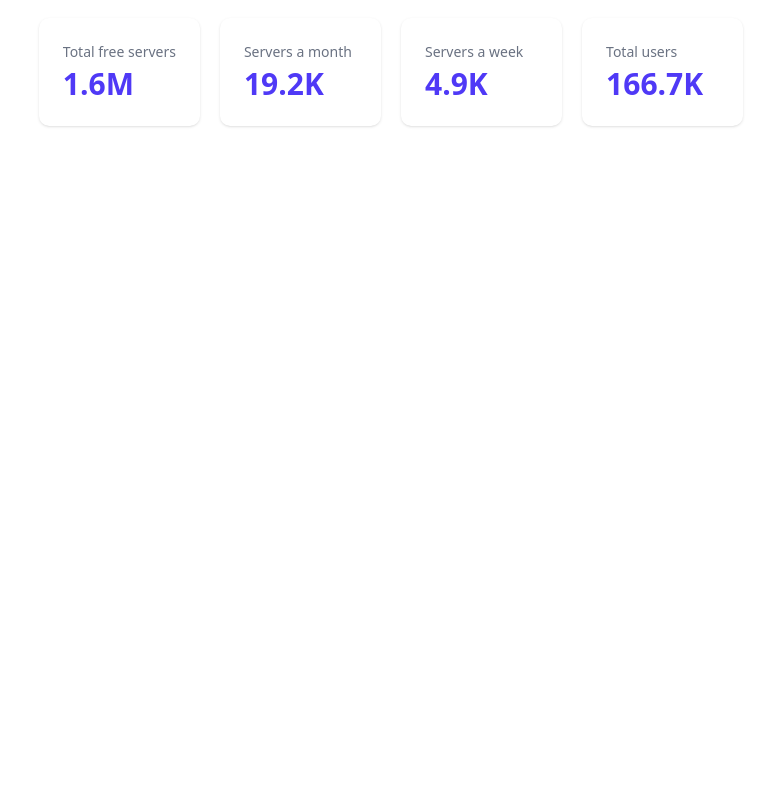
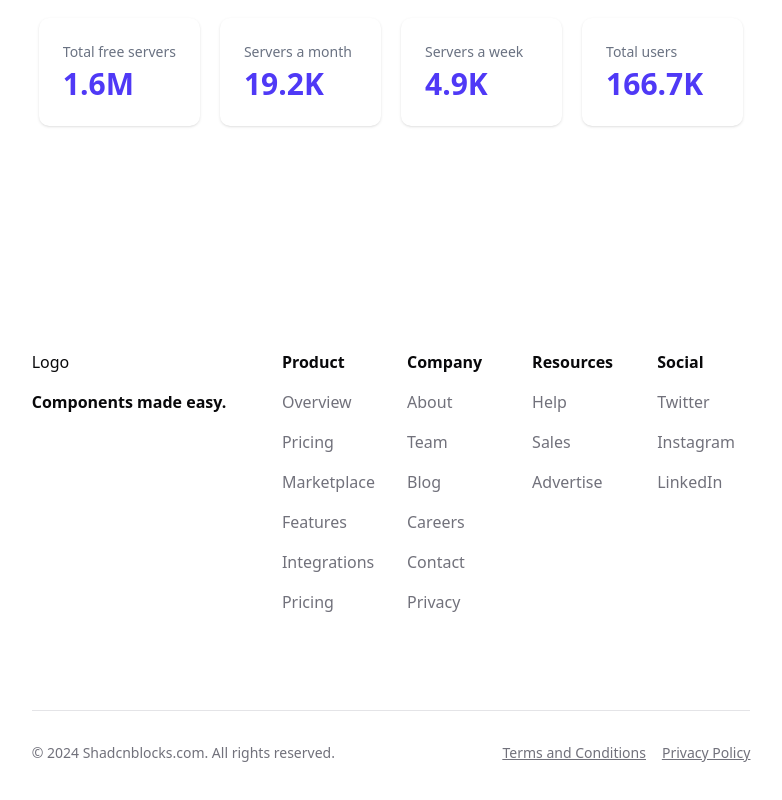
Before and after one commit to pikacoder44/ChatPika, a Next.js app: page / in a window 1280 px wide. Shown: the part 1080-1880 px from the top of the page, without its empty margins (249-1031 px from the left). Before the commit the page ends 1326 px from the top, so only its background shows below. Built offline with nearby package versions, Linux system fonts and the light colour scheme.

Commit message:
Added Footer Component

```diff
--- a/app/page.tsx
+++ b/app/page.tsx
@@ -2,6 +2,7 @@
 
 import CTA from "@/components/CallToAction";
 import Features from "@/components/FeaturesSection";
+import { Footer } from "@/components/Footer";
 import Stats from "@/components/StatsSection";
 export default function Home() {
   return (
@@ -14,6 +15,7 @@ export default function Home() {
 
       <Features />
       <Stats/>
+      <Footer/>
     </div>
   );
 }
--- /dev/null
+++ b/components/Footer.tsx
@@ -0,0 +1,124 @@
+
+
+interface MenuItem {
+  title: string;
+  links: {
+    text: string;
+    url: string;
+  }[];
+}
+
+interface FooterProps {
+  logo?: {
+    url: string;
+    src: string;
+    alt: string;
+    title: string;
+  };
+  tagline?: string;
+  menuItems?: MenuItem[];
+  copyright?: string;
+  bottomLinks?: {
+    text: string;
+    url: string;
+  }[];
+}
+
+const Footer = ({
+  logo = {
+    src: "https://deifkwefumgah.cloudfront.net/shadcnblocks/block/block-1.svg",
+    alt: "blocks for shadcn/ui",
+    title: "Shadcnblocks.com",
+    url: "https://www.shadcnblocks.com",
+  },
+  tagline = "Components made easy.",
+  menuItems = [
+    {
+      title: "Product",
+      links: [
+        { text: "Overview", url: "#" },
+        { text: "Pricing", url: "#" },
+        { text: "Marketplace", url: "#" },
+        { text: "Features", url: "#" },
+        { text: "Integrations", url: "#" },
+        { text: "Pricing", url: "#" },
+      ],
+    },
+    {
+      title: "Company",
+      links: [
+        { text: "About", url: "#" },
+        { text: "Team", url: "#" },
+        { text: "Blog", url: "#" },
+        { text: "Careers", url: "#" },
+        { text: "Contact", url: "#" },
+        { text: "Privacy", url: "#" },
+      ],
+    },
+    {
+      title: "Resources",
+      links: [
+        { text: "Help", url: "#" },
+        { text: "Sales", url: "#" },
+        { text: "Advertise", url: "#" },
+      ],
+    },
+    {
+      title: "Social",
+      links: [
+        { text: "Twitter", url: "#" },
+        { text: "Instagram", url: "#" },
+        { text: "LinkedIn", url: "#" },
+      ],
+    },
+  ],
+  copyright = "© 2024 Shadcnblocks.com. All rights reserved.",
+  bottomLinks = [
+    { text: "Terms and Conditions", url: "#" },
+    { text: "Privacy Policy", url: "#" },
+  ],
+}: FooterProps) => {
+  return (
+    <section className="py-32">
+      <div className="container">
+        <footer>
+          <div className="grid grid-cols-2 gap-8 lg:grid-cols-6">
+            <div className="col-span-2 mb-8 lg:mb-0">
+              <div className="flex items-center gap-2 lg:justify-start">
+                <h1>Logo</h1>
+              </div>
+              <p className="mt-4 font-bold">{tagline}</p>
+            </div>
+            {menuItems.map((section, sectionIdx) => (
+              <div key={sectionIdx}>
+                <h3 className="mb-4 font-bold">{section.title}</h3>
+                <ul className="text-muted-foreground space-y-4">
+                  {section.links.map((link, linkIdx) => (
+                    <li
+                      key={linkIdx}
+                      className="hover:text-primary font-medium"
+                    >
+                      <a href={link.url}>{link.text}</a>
+                    </li>
+                  ))}
+                </ul>
+              </div>
+            ))}
+          </div>
+          <div className="text-muted-foreground mt-24 flex flex-col justify-between gap-4 border-t pt-8 text-sm font-medium md:flex-row md:items-center">
+            <p>{copyright}</p>
+            <ul className="flex gap-4">
+              {bottomLinks.map((link, linkIdx) => (
+                <li key={linkIdx} className="hover:text-primary underline">
+                  <a href={link.url}>{link.text}</a>
+                </li>
+              ))}
+            </ul>
+          </div>
+        </footer>
+      </div>
+    </section>
+  );
+};
+
+export { Footer };
```
